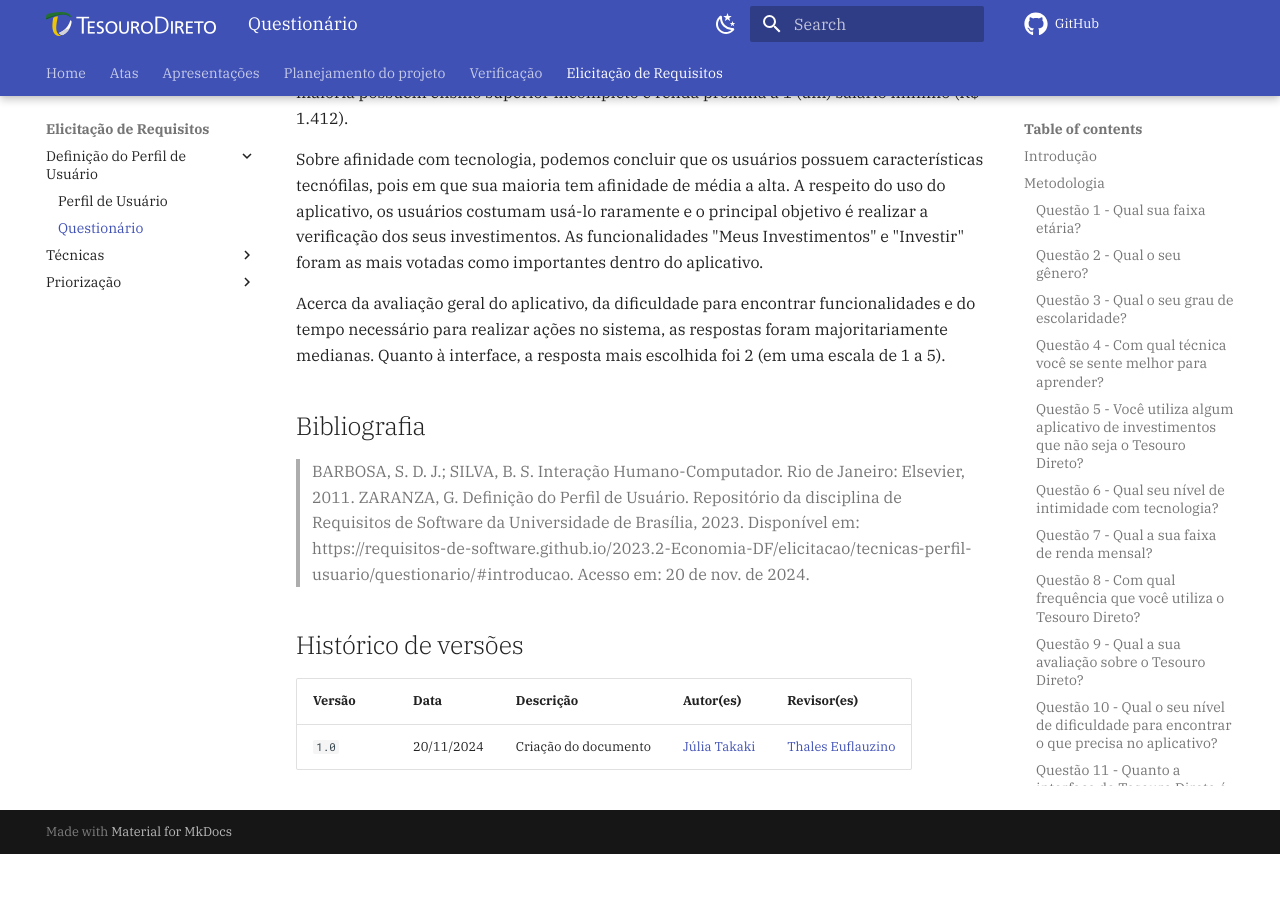
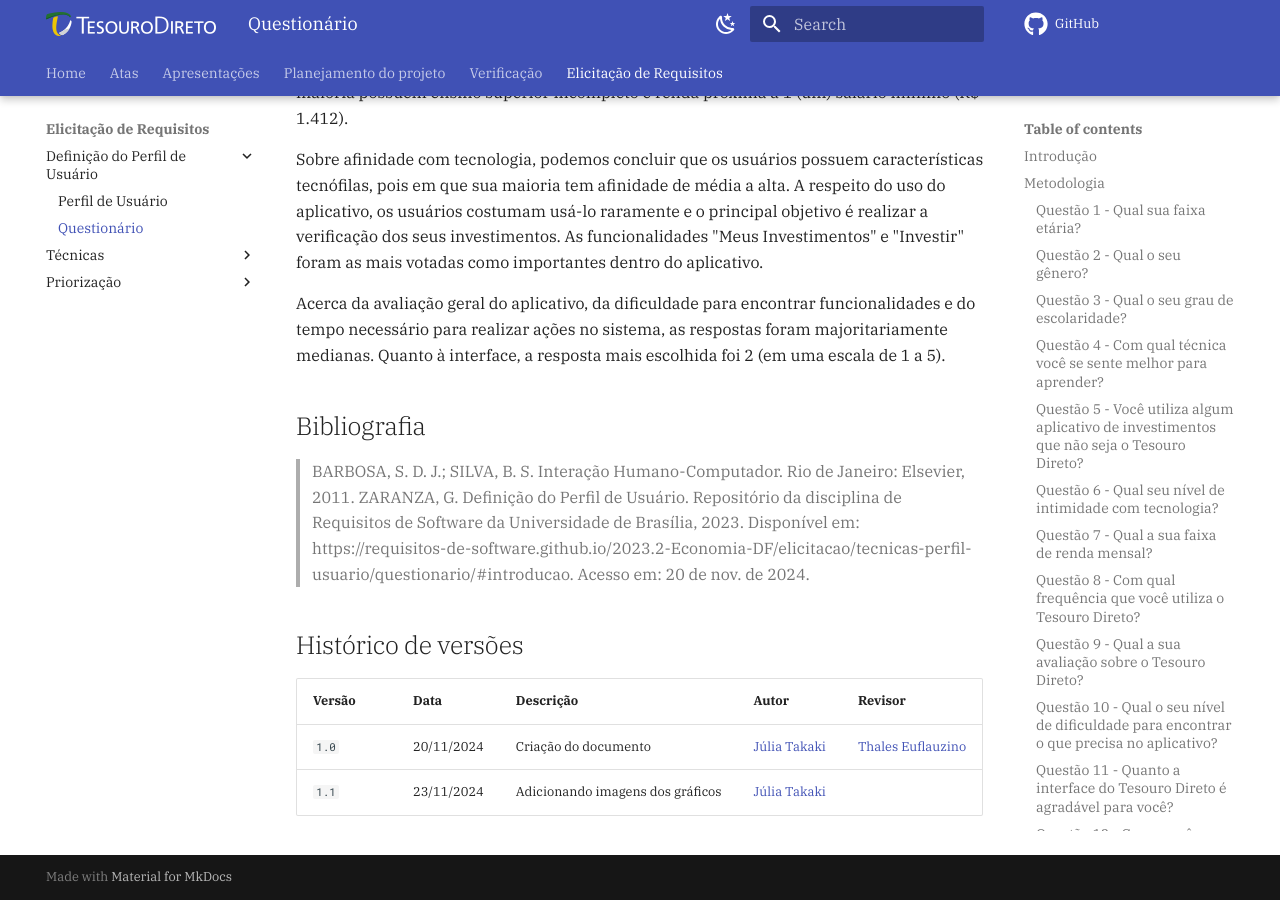
Before and after one commit to Requisitos-de-Software/2024.2-Grupo05, an MkDocs documentation site: the page built from docs/elicitacao/grupo5/definicao-perfil_de_usuario/questionario.md, in a window 1280 px wide and 900 px high, scrolled down 3448 px. Built offline with MkDocs 1.6.1 and Material for MkDocs 9.7.7, drawn with Linux system fonts in a browser that asks for light colours; comment, search, counter and statistics services are not loaded; before the commit the page ends 4302 px from its top, so only the background shows below that.

Commit message:
alterando historico de versoes e testando imagens

```diff
--- a/docs/elicitacao/grupo5/definicao-perfil_de_usuario/questionario.md
+++ b/docs/elicitacao/grupo5/definicao-perfil_de_usuario/questionario.md
@@ -13,7 +13,7 @@
 <div align="center">
 <font size="3"><p style="text-align: center"><b>Figura 1:</b> Questão 1 do questionário de definição do perfil de usuário</p></font>
 
-<img src="(../../../assets/q1.png" height="300px" >
+<img src="(../../assets/q1.png" height="300px" >
 
 <font size="3"><p style="text-align: center"><b>Autor:</b> <a href="https://github.com/juliatakaki">Júlia Takaki</a>, 2023</p></font>
 </div>
@@ -163,6 +163,7 @@
 
 ## Histórico de versões
 
-| Versão | Data       | Descrição                           | Autor(es)                                                                                           | Revisor(es)                                      |
-| ------ | ---------- | ----------------------------------- | --------------------------------------------------------------------------------------------------- | ------------------------------------------------ |
-| `1.0`  | 20/11/2024 | Criação do documento | [Júlia Takaki](https://github.com/juliatakaki)  |[Thales Euflauzino](https://github.com/thaleseuflauzino)| `1.1`  | 23/11/2024 | Adicionando imagens dos gráficos | [Júlia Takaki](https://github.com/juliatakaki)  ||
+| Versão | Data       | Descrição | Autor     |       Revisor         |
+| ------ | ---------- | --------- | --------- | --------------------- |
+| `1.0` | 20/11/2024 | Criação do documento | [Júlia Takaki](https://github.com/juliatakaki)  | [Thales Euflauzino](https://github.com/thaleseuflauzino) |
+| `1.1` | 23/11/2024 | Adicionando imagens dos gráficos | [Júlia Takaki](https://github.com/juliatakaki)  |
```
